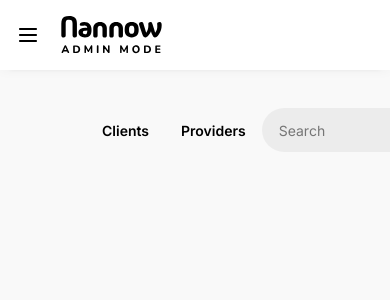
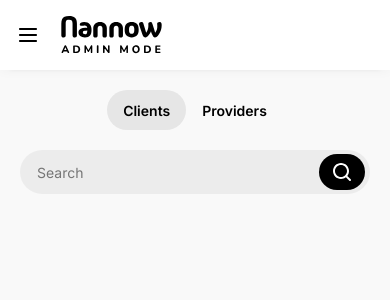
Before and after one commit to robertasRobotas/nannow-admin-panel, a Next.js app: page / in a window 390 px wide. Shown: the top 300 px of the page. Built offline with nearby package versions, Linux system fonts and the light colour scheme.

Commit message:
Response users heading, search bar fixes

```diff
--- a/components/HeaderButton/HeaderButton.tsx
+++ b/components/HeaderButton/HeaderButton.tsx
@@ -1,17 +1,16 @@
-import { useState } from "react";
 import styles from "./headerButton.module.css";
 
 type HeaderButtonProps = {
   title: string;
+  isActive: boolean;
   justify?: string;
 };
 
 const HeaderButton = ({
   title,
+  isActive,
   justify = "JUSTIFY-CENTER",
 }: HeaderButtonProps) => {
-  const [isActive, setActive] = useState(false);
-
   return (
     <div
       className={`${styles.main} ${styles[justify]} ${
--- a/components/SearchBar/SearchBar.tsx
+++ b/components/SearchBar/SearchBar.tsx
@@ -3,14 +3,20 @@
 
 const SearchBar = () => {
   const [text, setText] = useState("");
+  const [isFocused, setFocused] = useState(false);
   return (
-    <div className={styles.main}>
+    <div className={`${styles.main} ${isFocused && styles.focused}`}>
       <input
+        onFocus={() => setFocused(true)}
+        onBlur={() => setFocused(false)}
         placeholder="Search"
         value={text}
         onChange={(e) => setText(e.target.value)}
       />
-      <button className={styles.searchBtn}></button>
+      <button
+        onClick={(e) => e.preventDefault()}
+        className={styles.searchBtn}
+      ></button>
     </div>
   );
 };
--- a/components/SearchBar/searchBar.module.css
+++ b/components/SearchBar/searchBar.module.css
@@ -48,7 +48,7 @@
   background-color: white;
 }
 
-.main:focus-within {
+.focused {
   background-color: white;
   border: 1px solid rgba(0, 0, 0, 0.1);
 }
@@ -56,3 +56,9 @@
 .main input::placeholder {
   color: rgba(0, 0, 0, 0.5);
 }
+
+@media (max-width: 936px) {
+  .main {
+    width: 100%;
+  }
+}
--- a/components/Users/Heading/heading.module.css
+++ b/components/Users/Heading/heading.module.css
@@ -7,3 +7,15 @@
 .headingLeftSide {
   display: flex;
 }
+
+@media (max-width: 936px) {
+  .headingLeftSide {
+    margin: auto;
+  }
+
+  .main {
+    flex-direction: column;
+    gap: 20px;
+    align-items: normal;
+  }
+}
--- a/components/Users/users.module.css
+++ b/components/Users/users.module.css
@@ -1,3 +1,9 @@
 .main {
   padding: 38px 86px;
 }
+
+@media (max-width: 936px) {
+  .main {
+    padding: 20px;
+  }
+}
```
